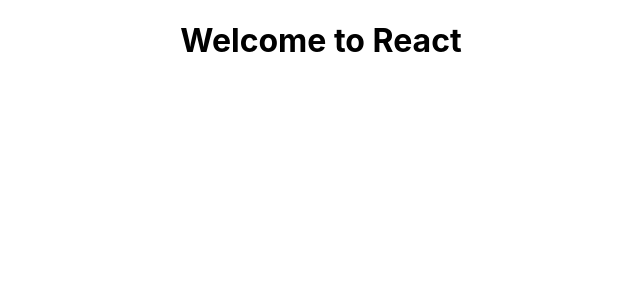
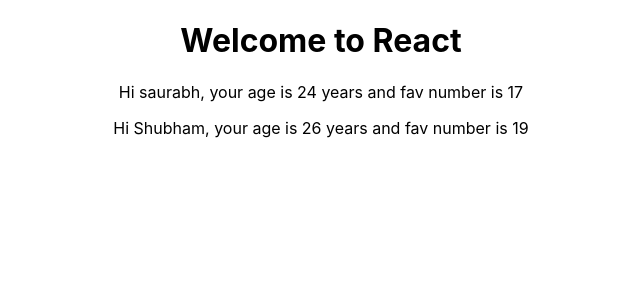
Before and after one commit to UnixLoverSaurabh/react-complete-guide, a React (Create React App) app: page / in a window 1280 px wide. Shown: the top 300 px of the page, without its empty margins (319-959 px from the left). Built offline with nearby package versions, Linux system fonts and the light colour scheme.

Commit message:
functional component and outputing dynamic content

```diff
--- a/src/App.js
+++ b/src/App.js
@@ -1,11 +1,14 @@
 import React from 'react';
 import './App.css';
+import Person from './Person/Person.js';
 
 function App() {
   return (
     <div className="App">
       <header className="App-header">
         <h1>Welcome to React</h1>
+          <Person name="saurabh" age="24"/>
+          <Person name="Shubham" age="26"/>
       </header>
     </div>
   );
--- /dev/null
+++ b/src/Person/Person.js
@@ -0,0 +1,12 @@
+import React from 'react';
+
+const person = (props) => {
+
+    return (
+        <p>
+            Hi {props.name}, your age is {props.age} years and fav number is {Math.floor(Math.random() * 20)}
+        </p>
+    )
+};
+
+export default person;
```
